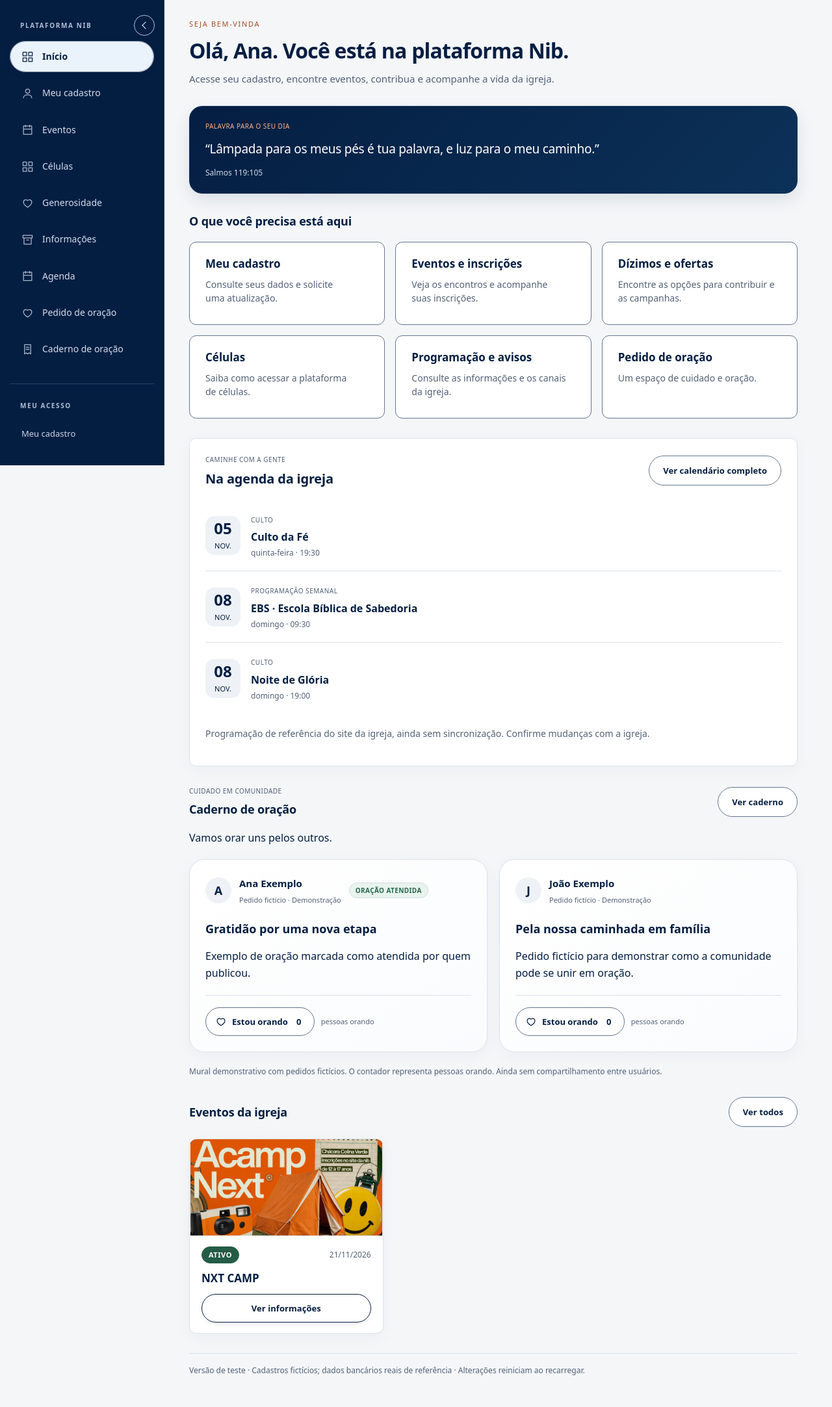
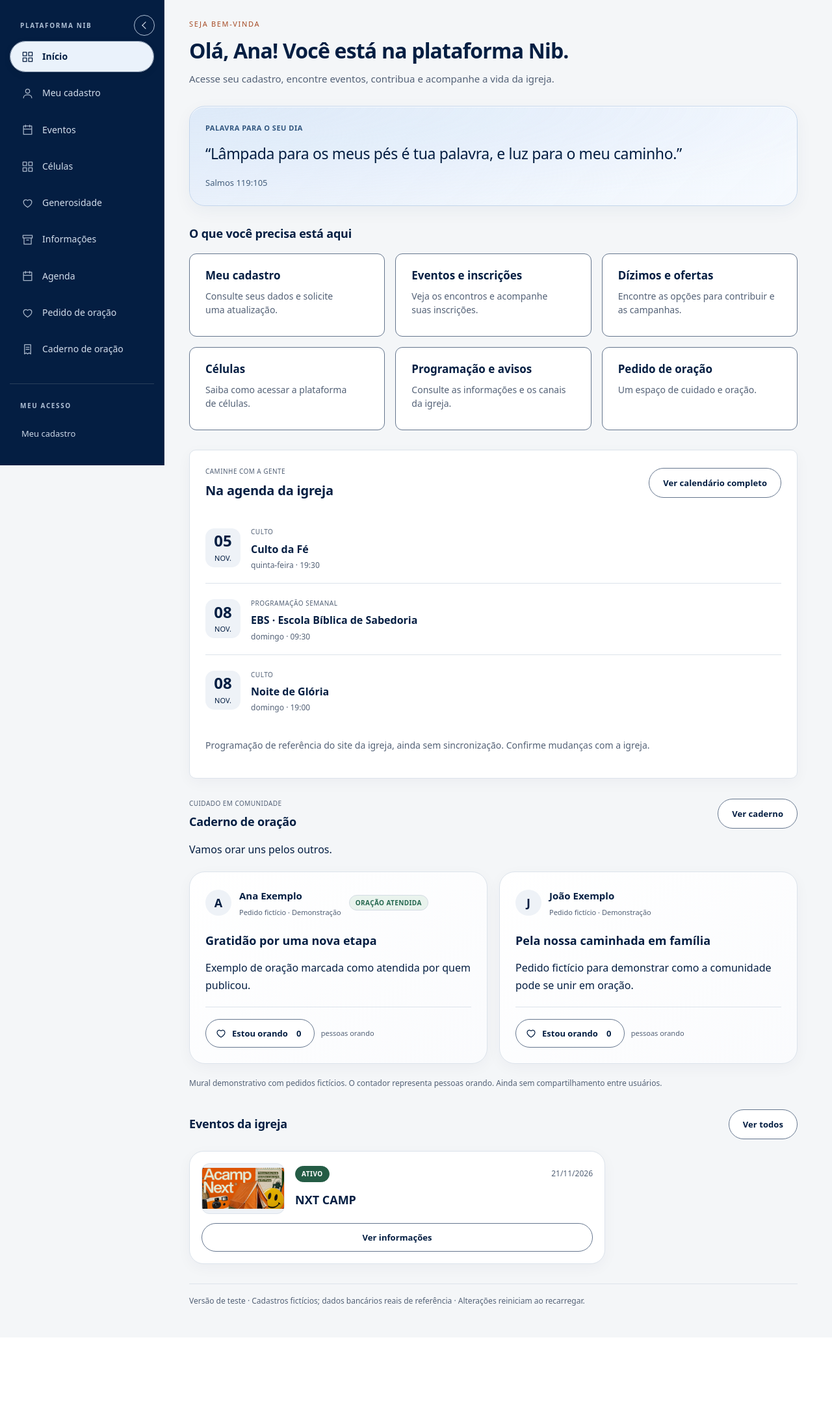
Before and after one commit to hiltonferreira/novaigrejabatista, a PHP site: page /aplicativo/index.html in a window 1280 px wide. Shown: the part 84-2249 px from the top of the page at 65% size. After the commit the page ends 2093 px from the top, so only its background shows below. Run offline with PHP 8.4, Linux system fonts and the light colour scheme.

Commit message:
Refina evento e versículo em vidro e reorganiza barra com calendário

```diff
--- a/aplicativo/app.css
+++ b/aplicativo/app.css
@@ -490,3 +490,24 @@ html{scrollbar-gutter:stable}
 #nib-proposta .calendar-entry-kind{display:flex;align-items:center;gap:7px}
 #nib-proposta .calendar-legend{justify-content:flex-start;column-gap:16px;row-gap:14px}
 #nib-proposta .calendar-legend button{margin-left:auto}
+
+/* Palavra do dia em vidro azul suave, com texto maior. */
+#nib-proposta .daily-verse{background:radial-gradient(ellipse at 0 0,#dce9f8e6,transparent 80%),linear-gradient(135deg,#e5eefbcc,#f6faffd9);border:1px solid #c4d6ec;color:#041e42;box-shadow:inset 0 1px 0 #ffffff,0 8px 26px #193d6a0d;backdrop-filter:blur(20px) saturate(135%);-webkit-backdrop-filter:blur(20px) saturate(135%);padding:24px;border-radius:24px}
+#nib-proposta .daily-verse blockquote{color:#041e42;font-size:23px;line-height:1.55;font-weight:500;letter-spacing:-.015em}
+#nib-proposta .daily-verse .label{color:#31567f;font-size:11px;font-weight:600;margin-bottom:14px}
+#nib-proposta .daily-verse cite{color:#435d7b;font-size:13px;margin-top:16px}
+@media(max-width:820px){#nib-proposta .daily-verse{padding:22px}#nib-proposta .daily-verse blockquote{font-size:21px;line-height:1.55}#nib-proposta .bottom-bar a>span:last-child{font-size:11px;line-height:1.3}}
+@media(prefers-reduced-transparency:reduce){#nib-proposta .daily-verse{background:#e5eefb;backdrop-filter:none;-webkit-backdrop-filter:none}}
+/* Evento compacto: banner inteiro, hierarquia clara e ação em linha própria. */
+#nib-proposta .home-events{grid-template-columns:1fr;max-width:640px}
+#nib-proposta .home-events .event{display:grid;grid-template-columns:clamp(88px,30%,128px) minmax(0,1fr);grid-template-rows:auto auto auto;align-items:center;gap:10px 16px;padding:18px;background:#fff;border:1px solid #dce3eb;border-radius:22px;box-shadow:0 6px 22px #041e420a}
+#nib-proposta .home-events .event-cover{grid-column:1;grid-row:1/3;align-self:stretch;display:flex;align-items:center;justify-content:center;width:100%;height:auto;max-height:none;aspect-ratio:auto;min-height:78px;padding:0;background:#eef2f7;border:1px solid #dce3eb;border-radius:12px;overflow:hidden}
+#nib-proposta .home-events .event-cover img{display:block;object-fit:contain;width:100%;height:auto;aspect-ratio:2/1;max-height:none;border-radius:0}
+#nib-proposta .home-events .event-content{display:contents;padding:0}
+#nib-proposta .home-events .event-top{grid-column:2;grid-row:1;display:flex;align-items:center;justify-content:space-between;gap:8px;flex-wrap:wrap;margin:0}
+#nib-proposta .home-events h3{grid-column:2;grid-row:2;font-size:18px;line-height:1.4;margin:0;align-self:start}
+#nib-proposta .home-events .event-date{font-size:12px;line-height:1.4;white-space:nowrap}
+#nib-proposta .home-events .tag{font-size:10px;padding:5px 9px;line-height:1.3}
+#nib-proposta main .home-events .event .button{grid-column:1/-1;grid-row:3;width:100%;margin:4px 0 0;min-height:44px;padding:11px 16px;box-shadow:none;border:1px solid #65768e;background:#fff;color:#041e42}
+@media(hover:hover){#nib-proposta main .home-events .event .button:hover{background:#041e42;color:#fff;border-color:#041e42}}
+@media(max-width:350px){#nib-proposta .home-events .event{padding:16px;column-gap:12px}#nib-proposta .home-events h3{font-size:17px}}
--- a/aplicativo/app.js
+++ b/aplicativo/app.js
@@ -12,7 +12,7 @@
   ];
   const state = { context: 'membro', view: 'inicio', request: null, presented: null, gift: 'Dízimo', calendarMonth: NibDaily.dayKey(new Date()).slice(0,7), calendarDay: NibDaily.dayKey(new Date()), prayers: demoPrayers() };
   const navigation = [['inicio', 'Início'], ['cadastro', 'Meu cadastro'], ['eventos', 'Eventos'], ['celulas', 'Células'], ['generosidade', 'Generosidade'], ['informacoes', 'Informações'], ['agenda', 'Agenda'], ['oracao', 'Pedido de oração'], ['caderno', 'Caderno de oração']];
-  const labels = { caderno: ['VIDA DE ORAÇÃO', 'Caderno de oração', 'Uma comunidade que cuida e ora em conjunto.'], oracao: ['CUIDADO E COMUNHÃO', 'Pedido de oração', 'Um espaço para compartilhar o que está no seu coração.'], agenda: ['VIDA NA IGREJA', 'Agenda da igreja', 'Cultos, encontros e próximos eventos em um só lugar.'], inicio: ['SEJA BEM-VINDA', 'Olá, Ana. Você está na plataforma Nib.', 'Acesse seu cadastro, encontre eventos, contribua e acompanhe a vida da igreja.'], cadastro: ['MINHAS INFORMAÇÕES', 'Meu cadastro', 'Consulte seus dados e encaminhe uma atualização à equipe.'], eventos: ['VIDA EM COMUNIDADE', 'Eventos e inscrições', 'Encontre os próximos encontros da igreja.'], celulas: ['CAMINHAR JUNTOS', 'Células', 'Acesse a plataforma de células adotada pela igreja.'], generosidade: ['CONTRIBUIR', 'Generosidade', 'Dízimos, ofertas e campanhas em um só lugar.'], informacoes: ['FIQUE POR PERTO', 'Informações da igreja', 'Programação, endereço e canais da comunidade.'], gestao: ['ADMINISTRAÇÃO', 'Integração e membresia', 'Acompanhe o formulário, a reunião e a apresentação no culto.'], confirmar: ['MEMBRESIA', 'Registrar apresentação', 'O registro documenta a apresentação já realizada no culto.'] };
+  const labels = { caderno: ['VIDA DE ORAÇÃO', 'Caderno de oração', 'Uma comunidade que cuida e ora em conjunto.'], oracao: ['CUIDADO E COMUNHÃO', 'Pedido de oração', 'Um espaço para compartilhar o que está no seu coração.'], agenda: ['VIDA NA IGREJA', 'Agenda da igreja', 'Cultos, encontros e próximos eventos em um só lugar.'], inicio: ['SEJA BEM-VINDA', 'Olá, Ana! Você está na plataforma Nib.', 'Acesse seu cadastro, encontre eventos, contribua e acompanhe a vida da igreja.'], cadastro: ['MINHAS INFORMAÇÕES', 'Meu cadastro', 'Consulte seus dados e encaminhe uma atualização à equipe.'], eventos: ['VIDA EM COMUNIDADE', 'Eventos e inscrições', 'Encontre os próximos encontros da igreja.'], celulas: ['CAMINHAR JUNTOS', 'Células', 'Acesse a plataforma de células adotada pela igreja.'], generosidade: ['CONTRIBUIR', 'Generosidade', 'Dízimos, ofertas e campanhas em um só lugar.'], informacoes: ['FIQUE POR PERTO', 'Informações da igreja', 'Programação, endereço e canais da comunidade.'], gestao: ['ADMINISTRAÇÃO', 'Integração e membresia', 'Acompanhe o formulário, a reunião e a apresentação no culto.'], confirmar: ['MEMBRESIA', 'Registrar apresentação', 'O registro documenta a apresentação já realizada no culto.'] };
   const escape = value => String(value).replace(/[&<>"']/g, c => ({ '&': '&amp;', '<': '&lt;', '>': '&gt;', '"': '&quot;', "'": '&#39;' }[c]));
   const button = (text, view, primary = false) => `<button type="button" class="button ${primary ? 'action primary' : ''}" data-view="${view}">${text}</button>`;
   // Ícones reaproveitados da função icon() do painel; sem ícones nas ações.
@@ -27,7 +27,8 @@
   const isManagement = () => ['secretaria', 'pastoral'].includes(state.context);
   const barPaths = {
     inicio: 'M3 11l9-8 9 8 M5 10v10h5v-6h4v6h5V10',
-    eventos: iconPaths.calendar,
+    agenda: iconPaths.calendar,
+    eventos: 'M3 6h18v4a2 2 0 0 0 0 4v4H3v-4a2 2 0 0 0 0-4z M15 6v2 M15 11v2 M15 16v2',
     generosidade: 'M12 20s-8-4.7-8-10a4.5 4.5 0 0 1 8-2.8A4.5 4.5 0 0 1 20 10c0 5.3-8 10-8 10z',
     celulas: iconPaths.grid,
     cadastro: 'M12 12a4 4 0 1 0 0-8 4 4 0 0 0 0 8z M4 21c0-4 4-6 8-6s8 2 8 6',
@@ -35,7 +36,8 @@
   };
   const barFilledPaths = {
     inicio: 'M12 3 2 11h3v10h5v-7h4v7h5V11h3Z',
-    eventos: 'M7 2h2v3h6V2h2v3h2a2 2 0 0 1 2 2v13a2 2 0 0 1-2 2H5a2 2 0 0 1-2-2V7a2 2 0 0 1 2-2h2Zm-2 9v9h14v-9Zm2 2h3v3H7Zm5 0h3v3h-3Z',
+    agenda: 'M7 2h2v3h6V2h2v3h2a2 2 0 0 1 2 2v13a2 2 0 0 1-2 2H5a2 2 0 0 1-2-2V7a2 2 0 0 1 2-2h2Zm-2 9v9h14v-9Zm2 2h3v3H7Zm5 0h3v3h-3Z',
+    eventos: 'M2 5h20v5a2 2 0 0 0 0 4v5H2v-5a2 2 0 0 0 0-4Zm12 2v2h2V7Zm0 4v2h2v-2Zm0 4v2h2v-2Z',
     generosidade: barPaths.generosidade,
     cadastro: 'M12 12a5 5 0 1 0 0-10 5 5 0 0 0 0 10Zm-9 9a9 7 0 0 1 18 0v1H3Z',
     celulas: 'M3 3h8v8H3Zm10 0h8v8h-8ZM3 13h8v8H3Zm10 0h8v8h-8Z'
@@ -47,7 +49,7 @@
     const bar = document.getElementById('bottom-nav');
     bar.hidden = isManagement();
     if (bar.hidden) return;
-    if (!bar.children.length) bar.innerHTML = [['inicio','Início'],['eventos','Eventos'],['generosidade','Contribuir'],['cadastro','Cadastro'],['celulas','Células']].map(([view,label]) => `<a href="#${view}" data-view="${view}" class="${view === 'generosidade' ? 'bar-main' : ''}"><span class="bar-icon">${barIcon(view)}</span><span>${label}</span></a>`).join('');
+    if (!bar.children.length) bar.innerHTML = [['inicio','Início'],['agenda','Calendário'],['generosidade','Contribuir'],['eventos','Eventos'],['celulas','Células']].map(([view,label]) => `<a href="#${view}" data-view="${view}" class="${view === 'generosidade' ? 'bar-main' : ''}"><span class="bar-icon">${barIcon(view)}</span><span>${label}</span></a>`).join('');
     bar.querySelectorAll('a').forEach(a => {
       const active = a.dataset.view === state.view;
       if (active) a.setAttribute('aria-current','page'); else a.removeAttribute('aria-current');
```
Also changed, not shown: aplicativo/contrast.test.cjs (+3 -3 lines), docs/APLICATIVO-COERENCIA-VISUAL-2026-11-01.md (+10 -0 lines).
